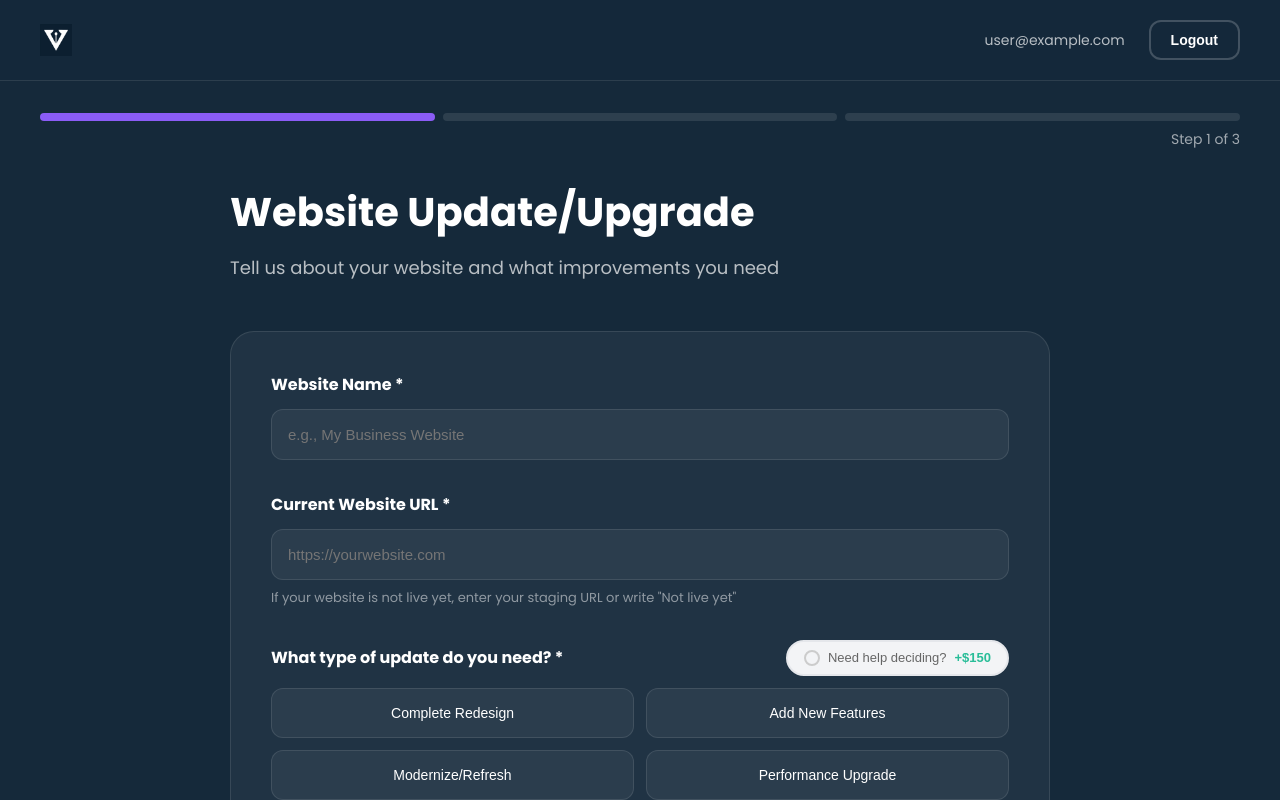
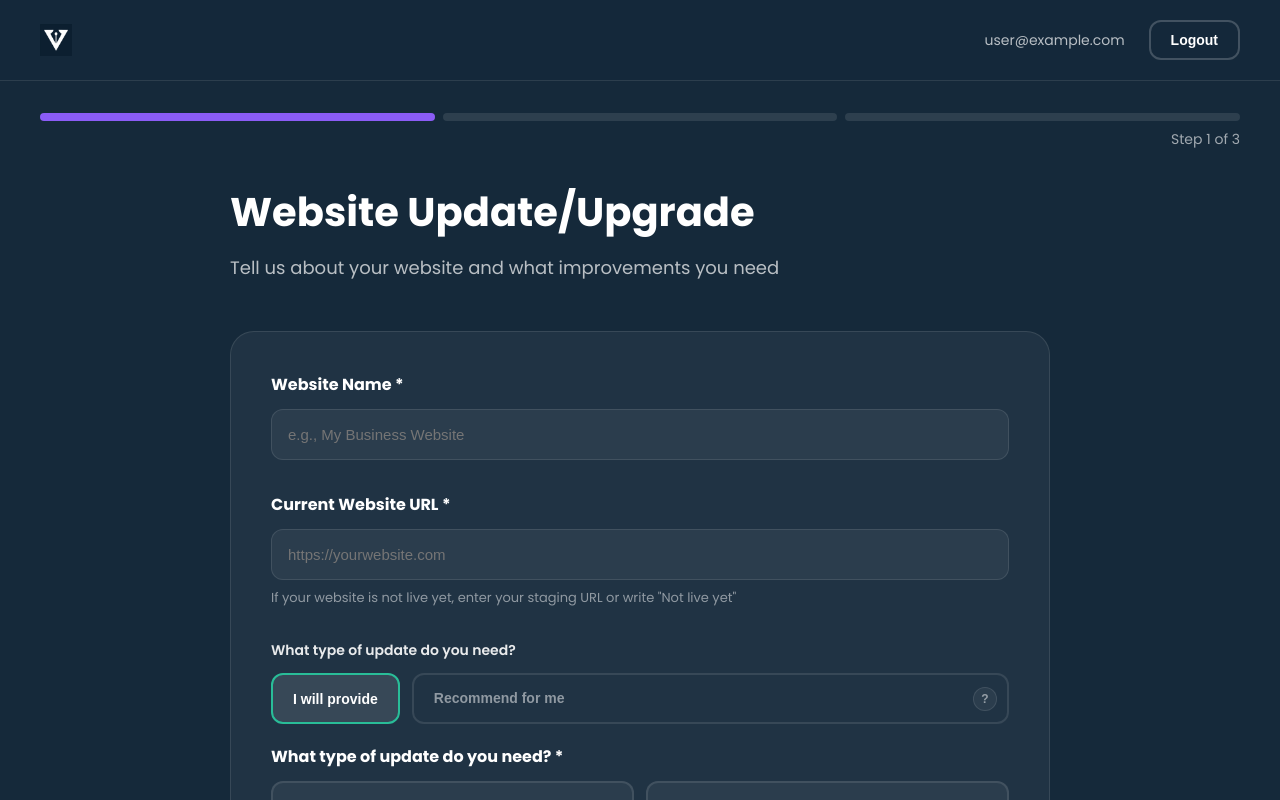
Before and after one commit to yerinsabraham/creovine, a React (Vite) app: page /onboarding/website-upgrade/step1 in a window 1280 px wide. Shown: the top 800 px of the page. Built offline with nearby package versions, Linux system fonts and the light colour scheme; no server answers; the database is empty; sample sign-in values are in the browser's storage.

Commit message:
Fix AssistedToggle to use legacy pattern matching other onboarding flows

```diff
--- a/src/pages/onboarding/website-upgrade/WebsiteUpgradeStep1.jsx
+++ b/src/pages/onboarding/website-upgrade/WebsiteUpgradeStep1.jsx
@@ -13,7 +13,7 @@ const WebsiteUpgradeStep1 = () => {
   const navigate = useNavigate();
   const { currentUser, logout } = useAuth();
   const { projectData, updateProjectData } = useProject();
-  const { addItem, removeItem, items } = useCart();
+  const { hasItem } = useCart();
   const isMobile = useIsMobile();
 
   const themeColor = '#8B5CF6';
@@ -25,33 +25,9 @@ const WebsiteUpgradeStep1 = () => {
     hasAccess: projectData?.websiteUpgrade?.hasAccess || ''
   });
 
-  const [needsHelp, setNeedsHelp] = useState(
-    items?.some(item => item.id === 'website-upgrade-consultation') || false
-  );
-
   useEffect(() => {
     window.scrollTo(0, 0);
   }, []);
-
-  // Toggle assistance
-  useEffect(() => {
-    if (!items) return;
-
-    const itemId = 'website-upgrade-consultation';
-    const itemExists = items.some(item => item.id === itemId);
-
-    if (needsHelp && !itemExists) {
-      addItem({
-        id: itemId,
-        name: 'Website Upgrade Consultation',
-        price: 150,
-        description: 'Expert consultation for your website upgrade',
-        category: 'assistance'
-      });
-    } else if (!needsHelp && itemExists) {
-      removeItem(itemId);
-    }
-  }, [needsHelp, items, addItem, removeItem]);
 
   const handleInputChange = (field, value) => {
     setFormData(prev => ({ ...prev, [field]: value }));
@@ -73,9 +49,11 @@ const WebsiteUpgradeStep1 = () => {
     }
   };
 
+  const isTypeValid = formData.updateType.trim() || hasItem('website-upgrade-type-assist');
+
   const isValid = formData.websiteName.trim() &&
                   formData.currentUrl.trim() &&
-                  formData.updateType &&
+                  isTypeValid &&
                   formData.hasAccess;
 
   const updateTypeOptions = [
@@ -316,18 +294,26 @@ const WebsiteUpgradeStep1 = () => {
             </div>
 
             {/* Update Type */}
+            <AssistedToggle
+              id="website-upgrade-type-assist"
+              category="Website Upgrade"
+              label="What type of update do you need?"
+              price={150}
+              assistedLabel="Recommend for me"
+              tooltipText="We'll analyze your website and recommend the best update approach for your needs."
+            />
+
+            {!hasItem('website-upgrade-type-assist') && (
               <div style={{ marginBottom: '32px' }}>
-              <div style={{ display: 'flex', justifyContent: 'space-between', alignItems: 'center', marginBottom: '12px', flexWrap: 'wrap', gap: '8px' }}>
-                <label style={{ fontSize: '16px', fontWeight: '700', color: '#FFFFFF' }}>
+                <label style={{
+                  display: 'block',
+                  fontSize: '16px',
+                  fontWeight: '700',
+                  color: '#FFFFFF',
+                  marginBottom: '12px'
+                }}>
                   What type of update do you need? *
                 </label>
-                <AssistedToggle
-                  enabled={needsHelp}
-                  onToggle={setNeedsHelp}
-                  price={150}
-                  label="Need help deciding?"
-                />
-              </div>
                 <div style={{
                   display: 'grid',
                   gridTemplateColumns: isMobile ? '1fr' : 'repeat(2, 1fr)',
@@ -344,7 +330,7 @@ const WebsiteUpgradeStep1 = () => {
                           : 'rgba(255, 255, 255, 0.05)',
                         border: formData.updateType === option
                           ? `2px solid ${themeColor}`
-                        : '1px solid rgba(255, 255, 255, 0.1)',
+                          : '2px solid rgba(255, 255, 255, 0.1)',
                         borderRadius: '12px',
                         color: formData.updateType === option ? themeColor : '#FFFFFF',
                         fontSize: '14px',
@@ -359,6 +345,7 @@ const WebsiteUpgradeStep1 = () => {
                   ))}
                 </div>
               </div>
+            )}
 
             {/* Access Level */}
             <div style={{ marginBottom: '0' }}>
--- a/src/pages/onboarding/website-upgrade/WebsiteUpgradeStep2.jsx
+++ b/src/pages/onboarding/website-upgrade/WebsiteUpgradeStep2.jsx
@@ -13,7 +13,7 @@ const WebsiteUpgradeStep2 = () => {
   const navigate = useNavigate();
   const { currentUser, logout } = useAuth();
   const { projectData, updateProjectData } = useProject();
-  const { addItem, removeItem, items } = useCart();
+  const { } = useCart();
   const isMobile = useIsMobile();
 
   const themeColor = '#8B5CF6';
@@ -23,33 +23,9 @@ const WebsiteUpgradeStep2 = () => {
     additionalDetails: projectData?.websiteUpgrade?.additionalDetails || ''
   });
 
-  const [needsHelp, setNeedsHelp] = useState(
-    items?.some(item => item.id === 'website-upgrade-planning') || false
-  );
-
   useEffect(() => {
     window.scrollTo(0, 0);
   }, []);
-
-  // Toggle assistance
-  useEffect(() => {
-    if (!items) return;
-
-    const itemId = 'website-upgrade-planning';
-    const itemExists = items.some(item => item.id === itemId);
-
-    if (needsHelp && !itemExists) {
-      addItem({
-        id: itemId,
-        name: 'Feature Planning Assistance',
-        price: 200,
-        description: 'Expert help in planning and prioritizing your website features',
-        category: 'assistance'
-      });
-    } else if (!needsHelp && itemExists) {
-      removeItem(itemId);
-    }
-  }, [needsHelp, items, addItem, removeItem]);
 
   const handleFeatureToggle = (feature) => {
     setFormData(prev => ({
@@ -259,17 +235,15 @@ const WebsiteUpgradeStep2 = () => {
           }}>
             {/* Features Selection */}
             <div style={{ marginBottom: '32px' }}>
-              <div style={{ display: 'flex', justifyContent: 'space-between', alignItems: 'center', marginBottom: '12px', flexWrap: 'wrap', gap: '8px' }}>
-                <label style={{ fontSize: '16px', fontWeight: '700', color: '#FFFFFF' }}>
-                  Select Features You Need *
-                </label>
-                <AssistedToggle
-                  enabled={needsHelp}
-                  onToggle={setNeedsHelp}
-                  price={200}
-                  label="Feature Planning Assistance"
-                />
-              </div>
+              <label style={{
+                display: 'block',
+                fontSize: '16px',
+                fontWeight: '700',
+                color: '#FFFFFF',
+                marginBottom: '12px'
+              }}>
+                Select Features You Need *
+              </label>
               <p style={{
                 fontSize: '13px',
                 color: 'rgba(255, 255, 255, 0.5)',
--- a/src/pages/onboarding/website-upgrade/WebsiteUpgradeStep3.jsx
+++ b/src/pages/onboarding/website-upgrade/WebsiteUpgradeStep3.jsx
@@ -17,7 +17,7 @@ const WebsiteUpgradeStep3 = () => {
   const navigate = useNavigate();
   const { currentUser, logout } = useAuth();
   const { projectData, updateProjectData } = useProject();
-  const { addItem, removeItem, items } = useCart();
+  const { hasItem } = useCart();
   const isMobile = useIsMobile();
 
   const themeColor = '#8B5CF6';
@@ -28,35 +28,11 @@ const WebsiteUpgradeStep3 = () => {
     specialRequirements: projectData?.websiteUpgrade?.specialRequirements || ''
   });
 
-  const [needsHelp, setNeedsHelp] = useState(
-    items?.some(item => item.id === 'website-upgrade-consultation-final') || false
-  );
-
   const [isSubmitting, setIsSubmitting] = useState(false);
 
   useEffect(() => {
     window.scrollTo(0, 0);
   }, []);
-
-  // Toggle assistance
-  useEffect(() => {
-    if (!items) return;
-
-    const itemId = 'website-upgrade-consultation-final';
-    const itemExists = items.some(item => item.id === itemId);
-
-    if (needsHelp && !itemExists) {
-      addItem({
-        id: itemId,
-        name: 'Project Consultation',
-        price: 250,
-        description: 'Final consultation to align on project scope and timeline',
-        category: 'assistance'
-      });
-    } else if (!needsHelp && itemExists) {
-      removeItem(itemId);
-    }
-  }, [needsHelp, items, addItem, removeItem]);
 
   const handleTimelineChange = (timeline) => {
     setFormData(prev => ({ ...prev, timeline }));
@@ -306,19 +282,27 @@ const WebsiteUpgradeStep3 = () => {
               />
             </div>
 
-            {/* Budget */}
+            {/* Consultation Toggle */}
+            <AssistedToggle
+              id="website-upgrade-consultation"
+              category="Website Upgrade"
+              label="Want help planning your budget and timeline?"
+              price={250}
+              assistedLabel="Schedule consultation"
+              tooltipText="Get expert guidance on budget allocation and realistic timelines for your website upgrade project."
+            />
+
+            {/* Budget Range */}
             <div style={{ marginBottom: '32px' }}>
-              <div style={{ display: 'flex', justifyContent: 'space-between', alignItems: 'center', marginBottom: '12px', flexWrap: 'wrap', gap: '8px' }}>
-                <label style={{ fontSize: '16px', fontWeight: '700', color: '#FFFFFF' }}>
-                  What's your budget range? *
-                </label>
-                <AssistedToggle
-                  enabled={needsHelp}
-                  onToggle={setNeedsHelp}
-                  price={250}
-                  label="Project Consultation"
-                />
-              </div>
+              <label style={{
+                display: 'block',
+                fontSize: '16px',
+                fontWeight: '700',
+                color: '#FFFFFF',
+                marginBottom: '12px'
+              }}>
+                What's your budget range? *
+              </label>
               <p style={{
                 fontSize: '13px',
                 color: 'rgba(255, 255, 255, 0.5)',
```
Lines whose indentation alone changed are shown as unchanged.
